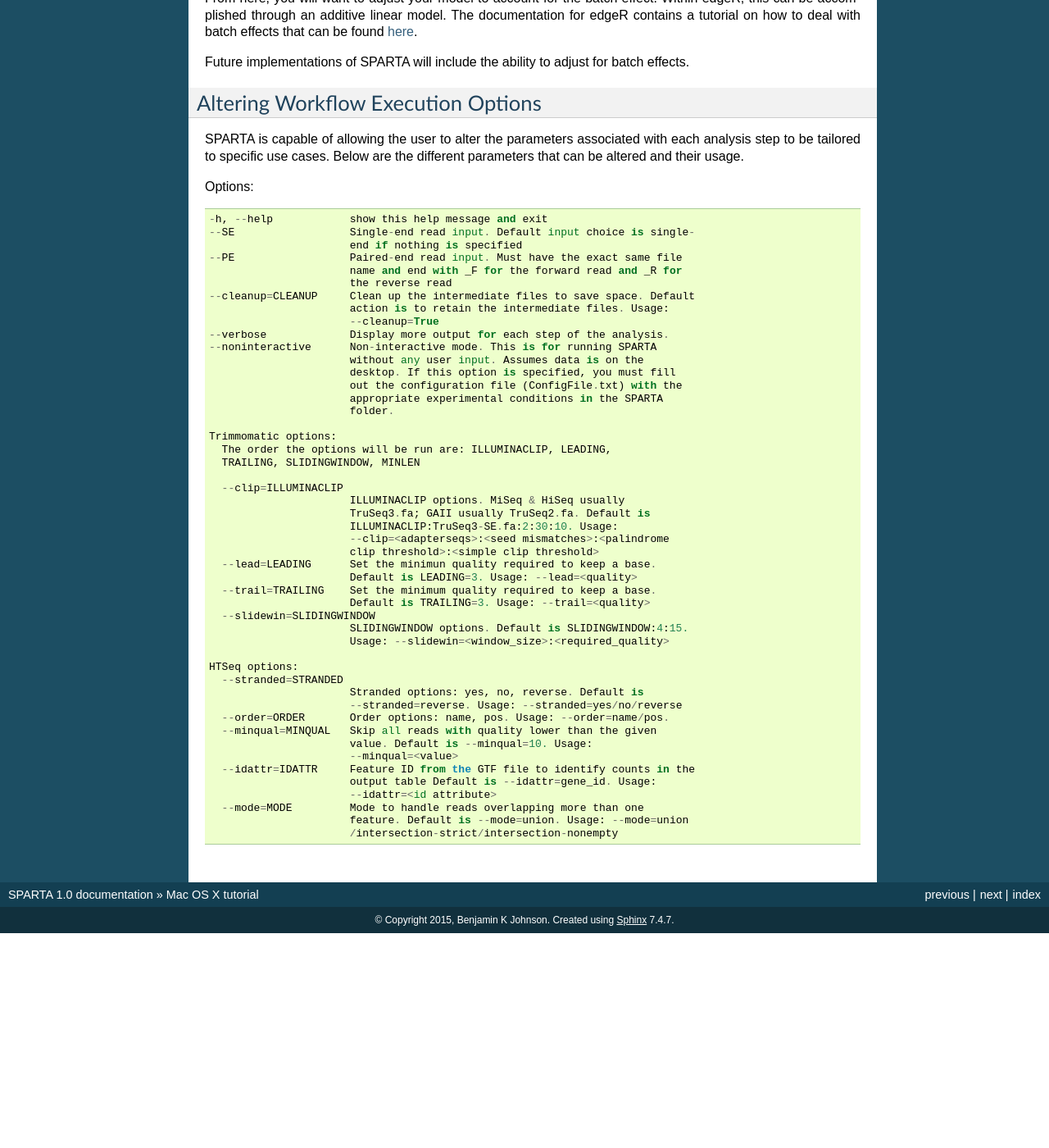
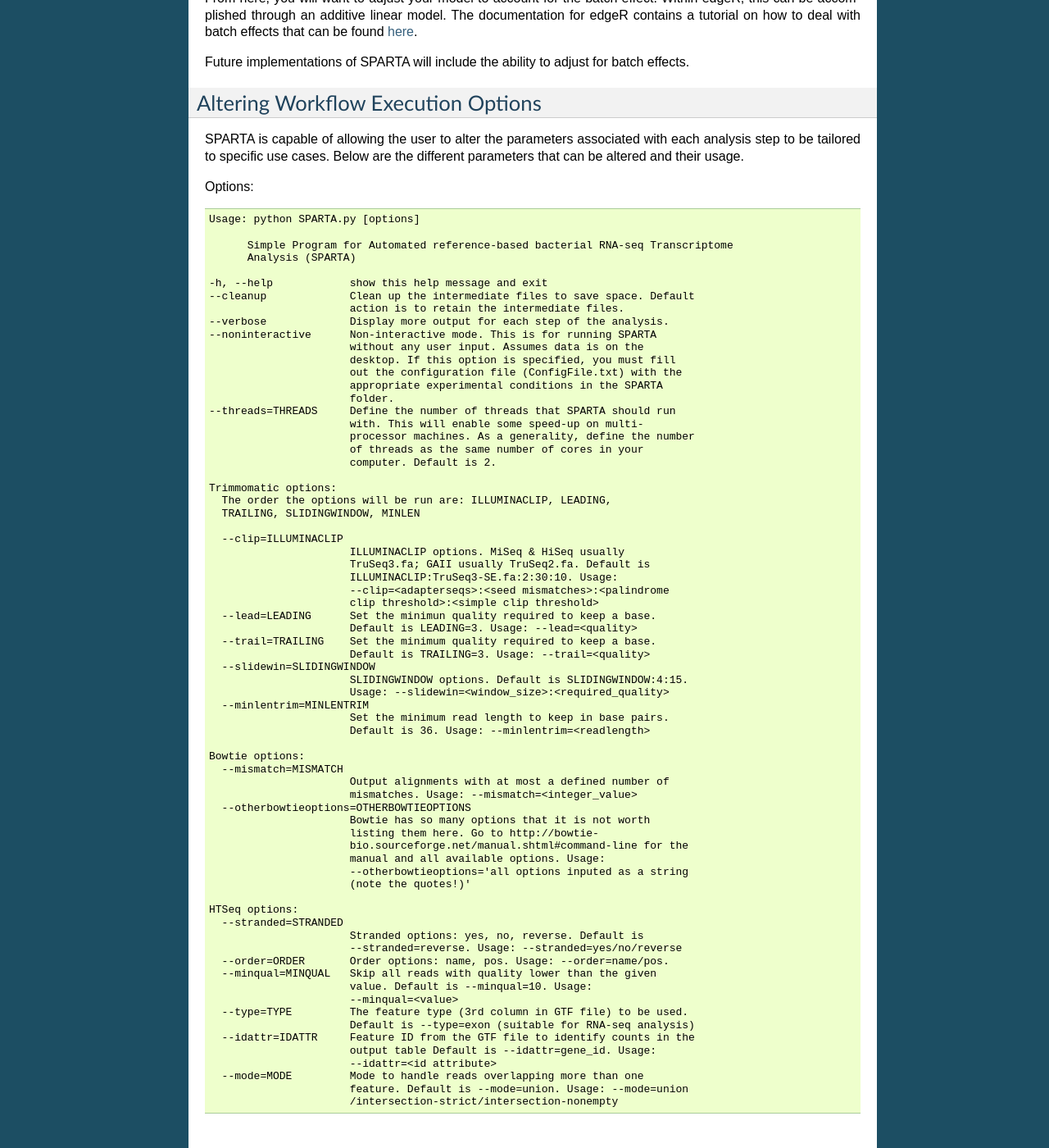
Before and after one commit to abramovitchMSU/SPARTA_Docs_and_Tutorial, a Sphinx documentation site: the page built from docs/source/mactut.rst, in a window 1280 px wide and 1400 px high, scrolled down 9651 px. Shown: the whole window at 82% size. Built offline with Sphinx 7.4.7, drawn with Linux system fonts in a browser that asks for light colours; before the commit the page ends 10789 px from its top, so only the background shows below that.

Commit message:
Updated options

```diff
--- a/docs/source/mactut.rst
+++ b/docs/source/mactut.rst
@@ -376,15 +376,14 @@ and their usage.
 
 Options::
 
+  Usage: python SPARTA.py [options]
+
+	Simple Program for Automated reference-based bacterial RNA-seq Transcriptome
+	Analysis (SPARTA)
+
   -h, --help            show this help message and exit
-  --SE                  Single-end read input. Default input choice is single-
-                        end if nothing is specified
-  --PE                  Paired-end read input. Must have the exact same file
-                        name and end with _F for the forward read and _R for
-                        the reverse read
-  --cleanup=CLEANUP     Clean up the intermediate files to save space. Default
-                        action is to retain the intermediate files. Usage:
-                        --cleanup=True
+  --cleanup             Clean up the intermediate files to save space. Default
+                        action is to retain the intermediate files.
   --verbose             Display more output for each step of the analysis.
   --noninteractive      Non-interactive mode. This is for running SPARTA
                         without any user input. Assumes data is on the
@@ -392,6 +391,11 @@ Options::
                         out the configuration file (ConfigFile.txt) with the
                         appropriate experimental conditions in the SPARTA
                         folder.
+  --threads=THREADS     Define the number of threads that SPARTA should run
+                        with. This will enable some speed-up on multi-
+                        processor machines. As a generality, define the number
+                        of threads as the same number of cores in your
+                        computer. Default is 2.
 
   Trimmomatic options:
     The order the options will be run are: ILLUMINACLIP, LEADING,
@@ -410,6 +414,21 @@ Options::
     --slidewin=SLIDINGWINDOW
                         SLIDINGWINDOW options. Default is SLIDINGWINDOW:4:15.
                         Usage: --slidewin=<window_size>:<required_quality>
+    --minlentrim=MINLENTRIM
+                        Set the minimum read length to keep in base pairs.
+                        Default is 36. Usage: --minlentrim=<readlength>
+
+  Bowtie options:
+    --mismatch=MISMATCH
+                        Output alignments with at most a defined number of
+                        mismatches. Usage: --mismatch=<integer_value>
+    --otherbowtieoptions=OTHERBOWTIEOPTIONS
+                        Bowtie has so many options that it is not worth
+                        listing them here. Go to http://bowtie-
+                        bio.sourceforge.net/manual.shtml#command-line for the
+                        manual and all available options. Usage:
+                        --otherbowtieoptions='all options inputed as a string
+                        (note the quotes!)'
 
   HTSeq options:
     --stranded=STRANDED
@@ -419,6 +438,8 @@ Options::
     --minqual=MINQUAL   Skip all reads with quality lower than the given
                         value. Default is --minqual=10. Usage:
                         --minqual=<value>
+    --type=TYPE         The feature type (3rd column in GTF file) to be used.
+                        Default is --type=exon (suitable for RNA-seq analysis)
     --idattr=IDATTR     Feature ID from the GTF file to identify counts in the
                         output table Default is --idattr=gene_id. Usage:
                         --idattr=<id attribute>
```
Also changed, not shown: docs/source/lintut.rst (+29 -3 lines), docs/source/wintut.rst (+29 -3 lines).
